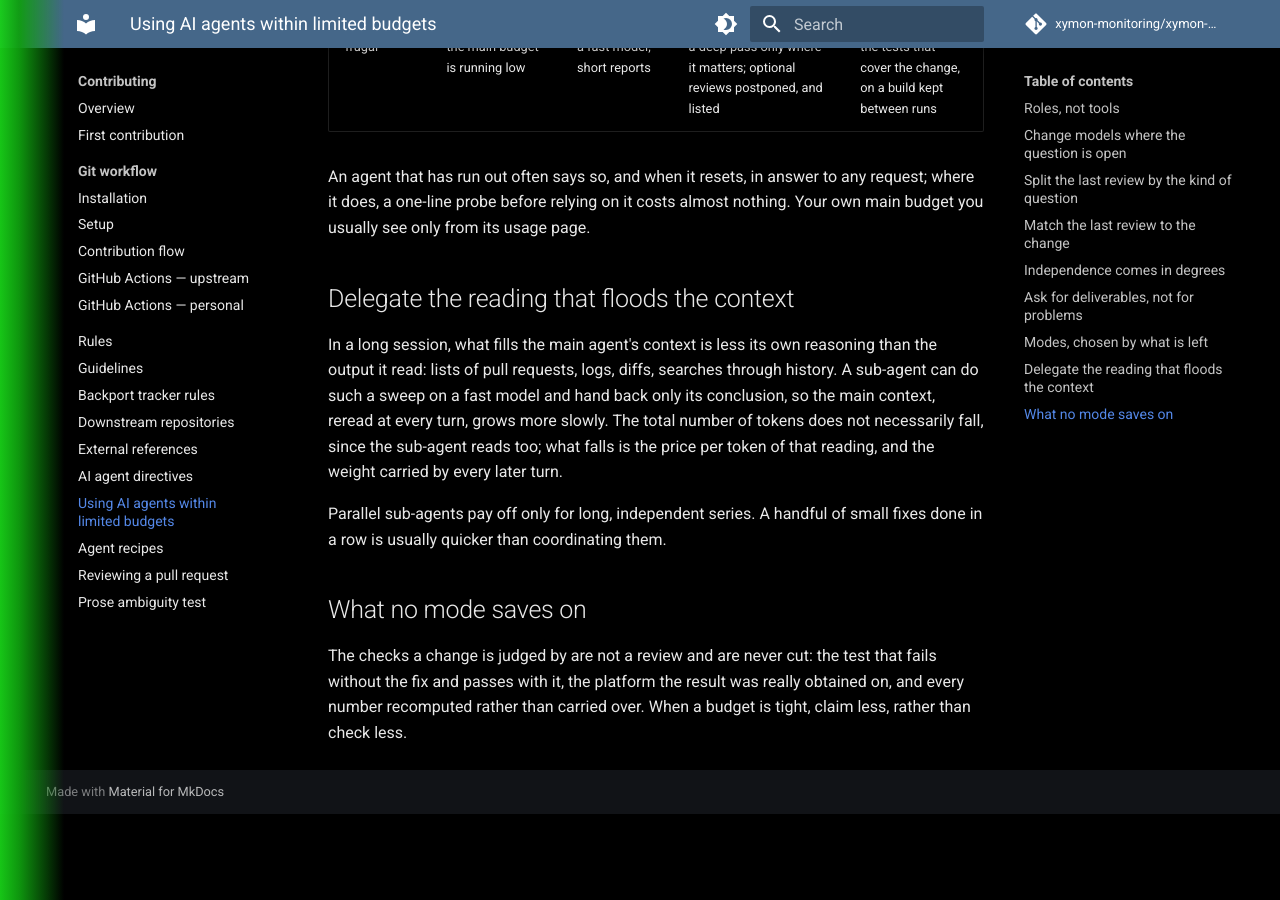
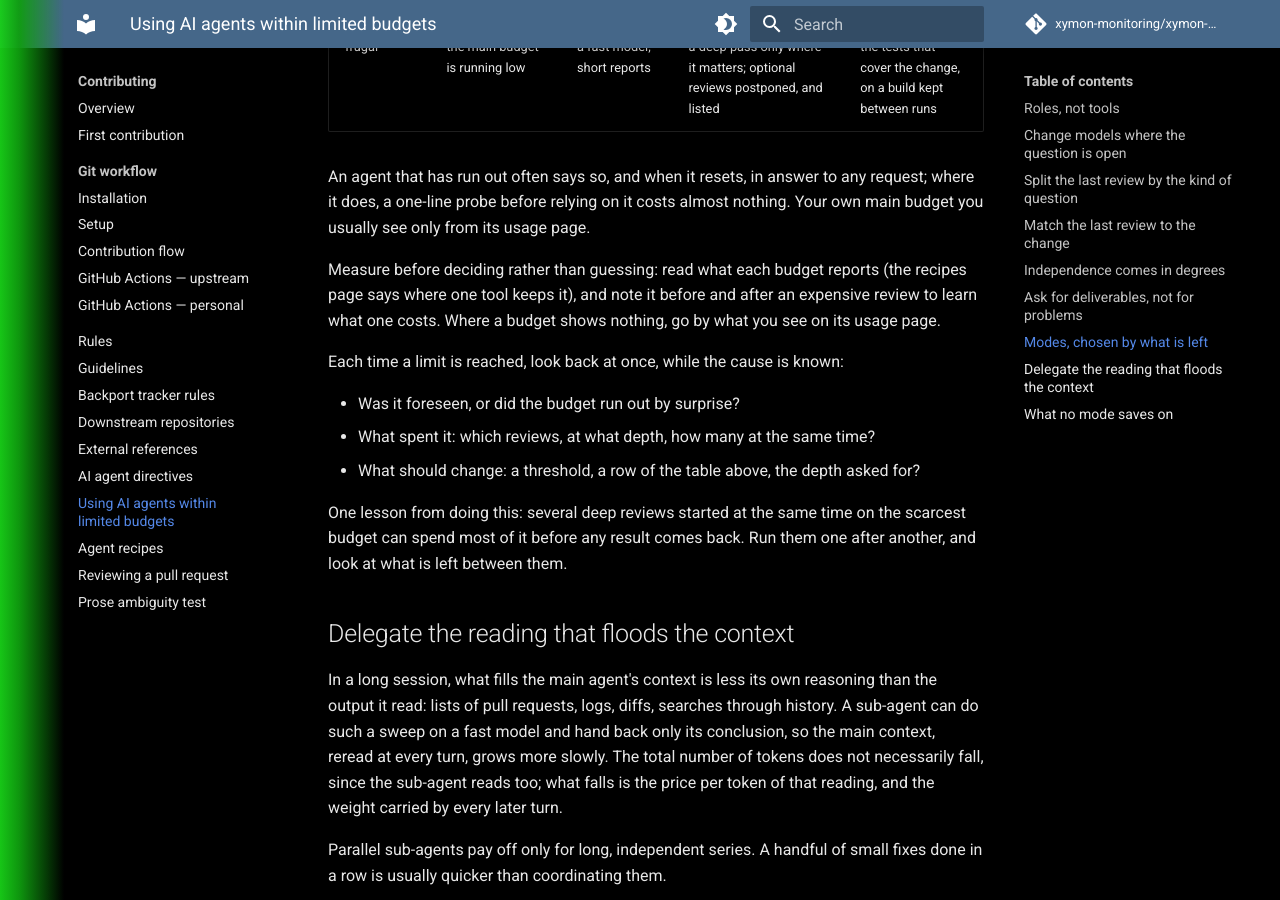
Before and after one commit to xymon-monitoring/xymon-wiki, an MkDocs documentation site: the page built from docs/contributing/agent-usage.md, in a window 1280 px wide and 900 px high, scrolled down 3827 px. Built offline with MkDocs 1.6.1 and Material for MkDocs 9.7.7, drawn with Linux system fonts in a browser that asks for light colours; comment, search, counter and statistics services are not loaded.

Commit message:
contributing: measure agents' budgets, and look back at each limit
agent-usage now says to read what a budget reports before deciding, to note
it around an expensive review, and to look back each time a limit is
reached: was it foreseen, what spent it, what to change. It adds one lesson:
deep reviews started together on the scarcest budget can spend most of it
before any result. agent-recipes says where codex records what is left of
its two windows.

```diff
--- a/docs/contributing/agent-usage.md
+++ b/docs/contributing/agent-usage.md
@@ -134,6 +134,22 @@ An agent that has run out often says so, and when it resets, in answer to any
 request; where it does, a one-line probe before relying on it costs almost
 nothing. Your own main budget you usually see only from its usage page.
 
+Measure before deciding rather than guessing: read what each budget reports
+(the recipes page says where one tool keeps it), and note it before and after
+an expensive review to learn what one costs. Where a budget shows nothing, go by
+what you see on its usage page.
+
+Each time a limit is reached, look back at once, while the cause is known:
+
+- Was it foreseen, or did the budget run out by surprise?
+- What spent it: which reviews, at what depth, how many at the same time?
+- What should change: a threshold, a row of the table above, the depth asked
+  for?
+
+One lesson from doing this: several deep reviews started at the same time on
+the scarcest budget can spend most of it before any result comes back. Run them
+one after another, and look at what is left between them.
+
 ## Delegate the reading that floods the context
 
 In a long session, what fills the main agent's context is less its own
```
Also changed, not shown: docs/contributing/agent-recipes.md (+4 -0 lines).
